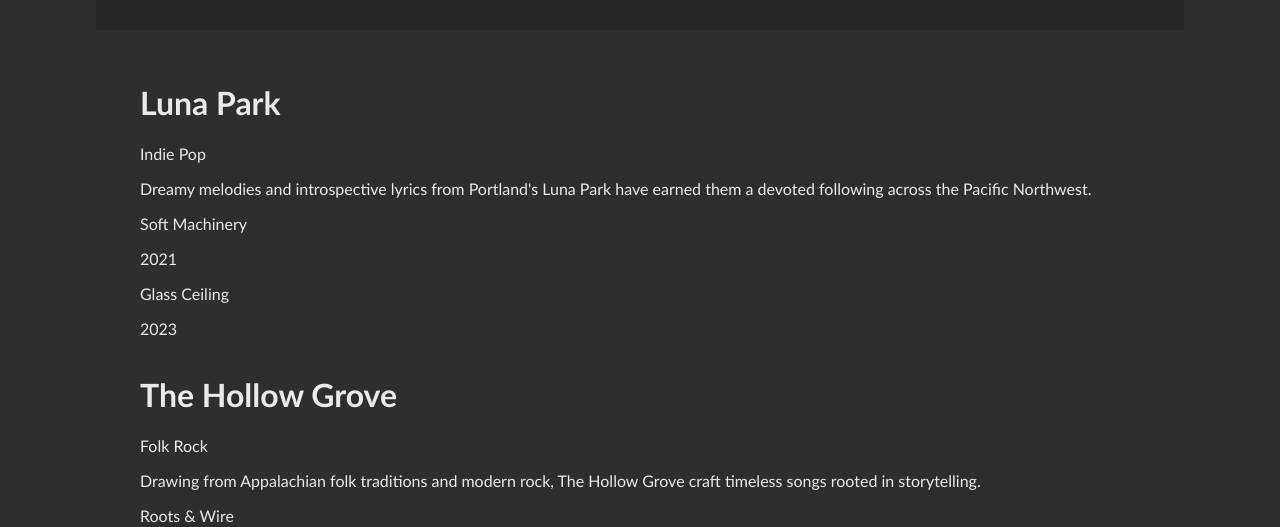
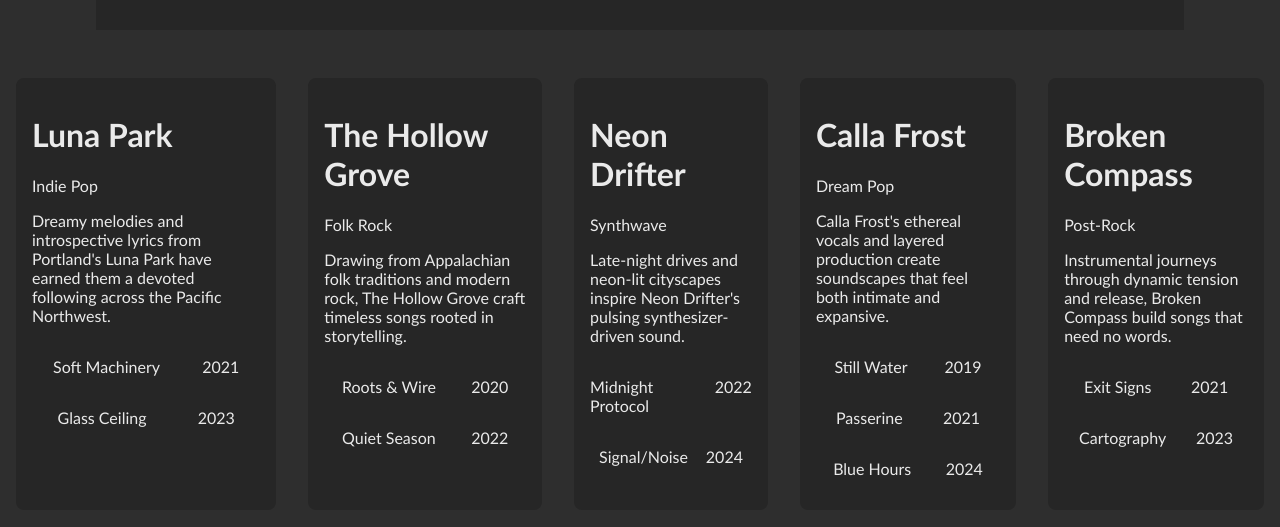
Before and after one commit to allenres/agile-basics, a React (Vite) app: page / in a window 1280 px wide. Shown: the part 425-952 px from the top of the page. Built offline with nearby package versions, Linux system fonts and the light colour scheme.

Commit message:
mobile responsiveness and other styling changes

```diff
--- a/src/components/AlbumItem.css
+++ b/src/components/AlbumItem.css
@@ -0,0 +1,10 @@
+.album-items {
+        display: flex;
+        justify-content: space-around;
+    }
+
+@media (max-width: 768px) {
+    .album-items {
+        display: none;
+    }
+}
--- a/src/components/ArtistCard.css
+++ b/src/components/ArtistCard.css
@@ -0,0 +1,5 @@
+.artist-card {
+    background-color: rgb(38, 38, 38);
+    padding: 1rem;
+    border-radius: 0.5rem;
+}
--- a/src/components/ArtistList.css
+++ b/src/components/ArtistList.css
@@ -1,7 +1,15 @@
 .artist-list {
-    max-width: 1000px;
+    padding: 1rem;
     display: grid;
     grid-template-columns: 1fr;
     margin: 0 auto;
     margin-top: 2rem;
+    display: flex;
+    gap: 2rem;
 }
+
+@media (max-width: 900px) {
+    .artist-list {
+        flex-direction: column;
+    }
+}
```
